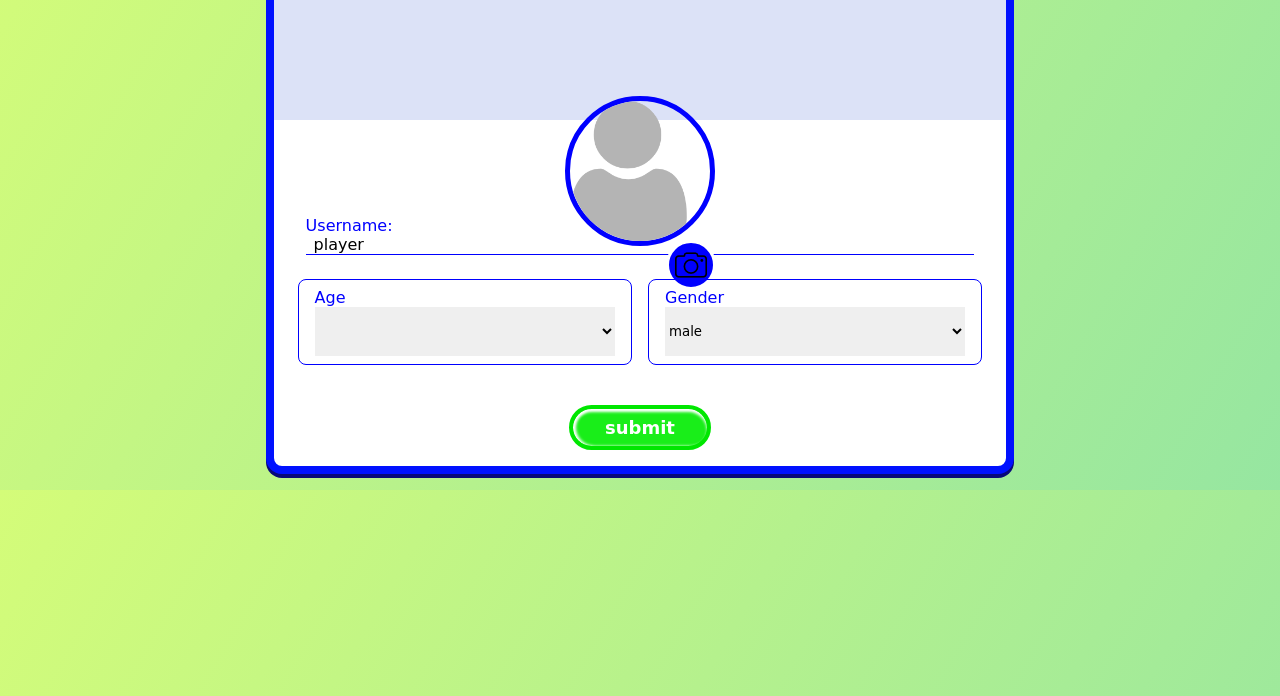
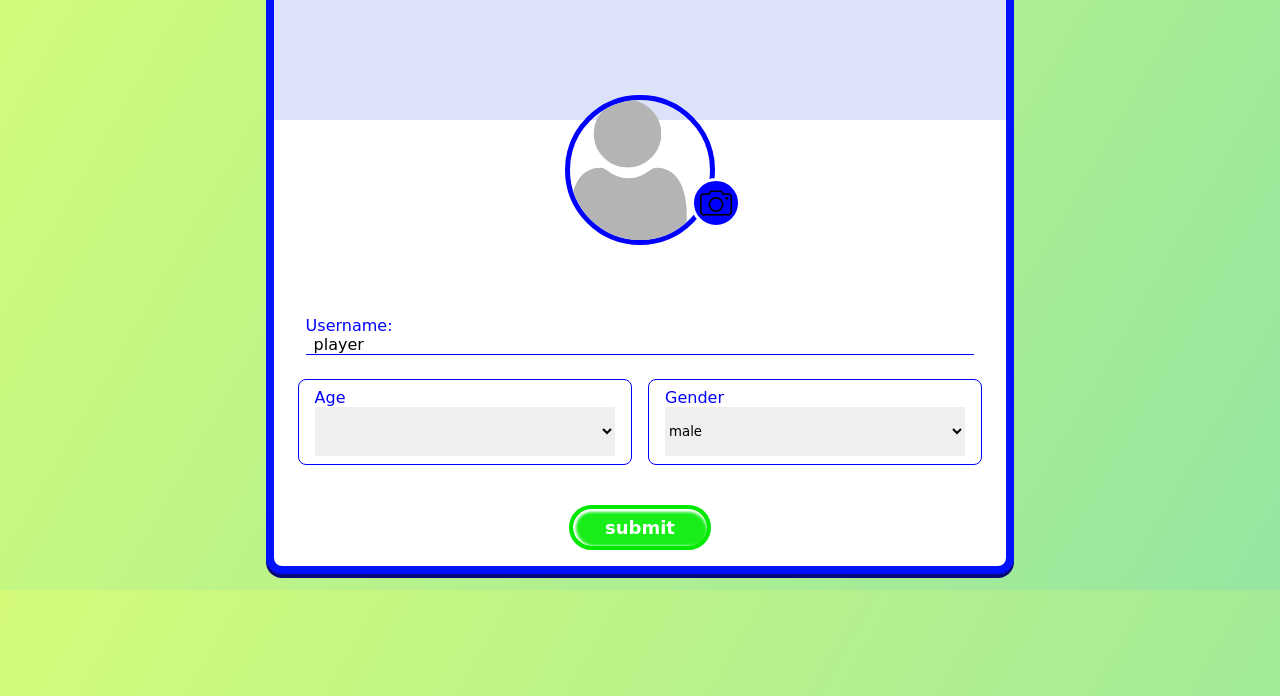
Before and after one commit to ebuski100/quiz-app, a plain HTML site: page EditPage/edit.html in a window 1280 px wide. Shown: the part 104-800 px from the top of the page. Drawn offline with Linux system fonts and the light colour scheme.

Commit message:
finalized

```diff
--- a/EditPage/edit.css
+++ b/EditPage/edit.css
@@ -51,17 +51,14 @@ body {
   justify-content: center;
   align-items: center;
   cursor: pointer;
+  bottom: -0.5rem;
+  left: -1.5rem;
   position: absolute;
-  left: 52%;
-  top: 43%;
 }
 .image-avatar {
   border: 5px solid blue;
   border-radius: 50%;
-  position: absolute;
-  top: 25%;
-  left: 50%;
-  transform: translatex(-50%);
+
   overflow: hidden;
   height: 150px;
   width: 150px;
@@ -115,6 +112,18 @@ body {
 
 .edit-img {
   margin-bottom: 5rem;
+
+  display: flex;
+  flex-direction: row;
+  height: 100px;
+  justify-content: center;
+  align-items: center;
+}
+
+.editImgBtnCont {
+  position: relative;
+
+  height: 100%;
 }
 .user-description {
   padding: 0 2rem;
--- a/EditPage/edit.html
+++ b/EditPage/edit.html
@@ -28,9 +28,10 @@
             alt=""
           />
         </div>
-
-        <div class="btn edit-img-btn">
-          <img src="../images/camera.png" alt="" />
+        <div class="editImgBtnCont">
+          <div class="btn edit-img-btn">
+            <img src="../images/camera.png" alt="" />
+          </div>
         </div>
       </div>
 
--- a/StorePage/store.css
+++ b/StorePage/store.css
@@ -12,7 +12,8 @@ body {
 
   background-image: linear-gradient(120deg, #d4fc79 0%, #96e6a1 100%);
   padding: 1rem;
-  height: 110vh;
+
+  /* height: 110vh; */
 }
 .storeDescription {
   display: flex;
@@ -47,6 +48,7 @@ body {
   height: 100%;
   border-radius: 1rem;
   padding: 1rem;
+  padding-bottom: 5.5rem;
 }
 .div-item:hover,
 .quit-btn:hover {
@@ -406,6 +408,7 @@ body {
   align-items: center;
 
   position: absolute;
+
   bottom: 0;
   left: 0;
 }
--- a/profilePage/user.css
+++ b/profilePage/user.css
@@ -5,7 +5,6 @@
   font-family: cursive;
 }
 body {
-  /* height: 100vh; */
   background-image: linear-gradient(120deg, #d4fc79 0%, #96e6a1 100%);
   display: flex;
   justify-content: center;
@@ -21,8 +20,9 @@ body {
   width: 90%;
   box-shadow: 0 4px 0 rgb(13, 13, 151);
 
-  /* height: auto; */
+  height: 100%;
   border-radius: 1rem;
+  padding-bottom: 8rem;
 }
 .profile-content {
   display: flex;
@@ -181,7 +181,6 @@ body {
   flex-direction: column;
   justify-content: center;
   align-items: center;
-  margin-bottom: 8rem;
 }
 
 .profile-img {
```
